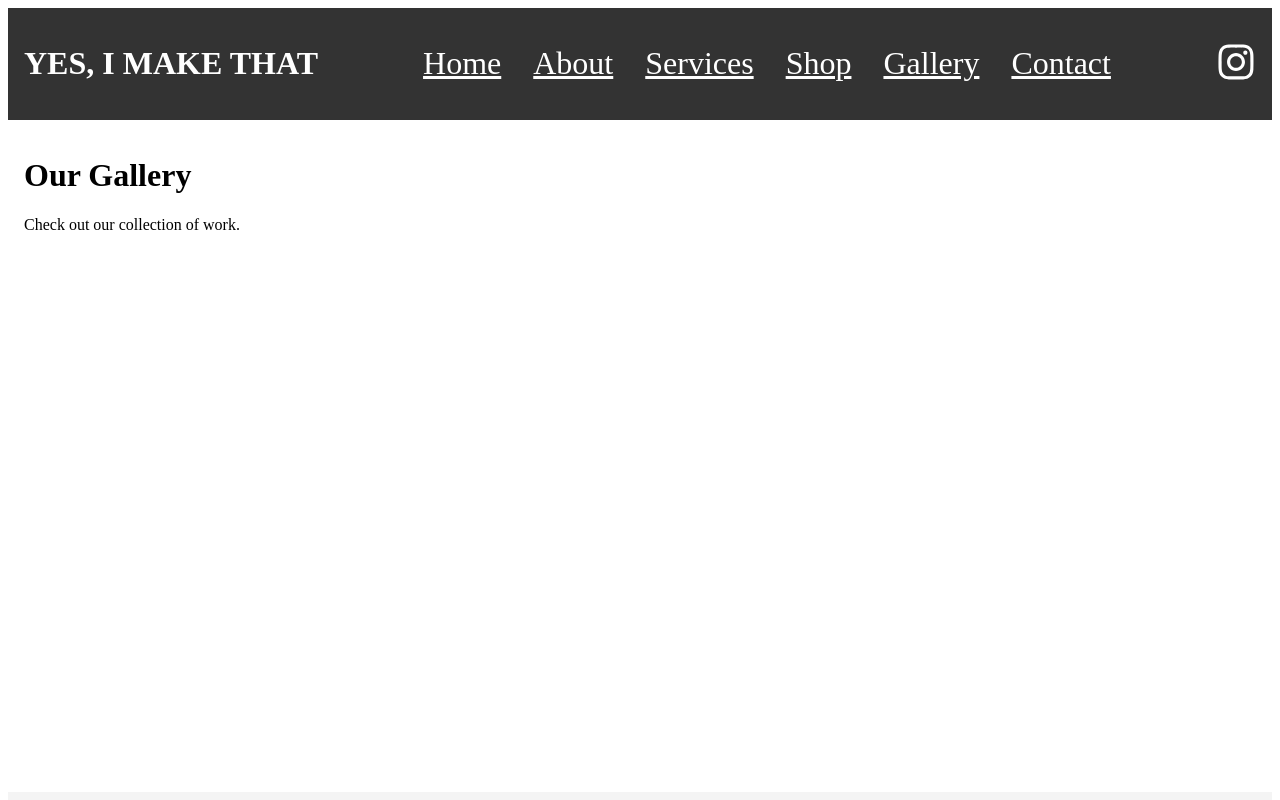
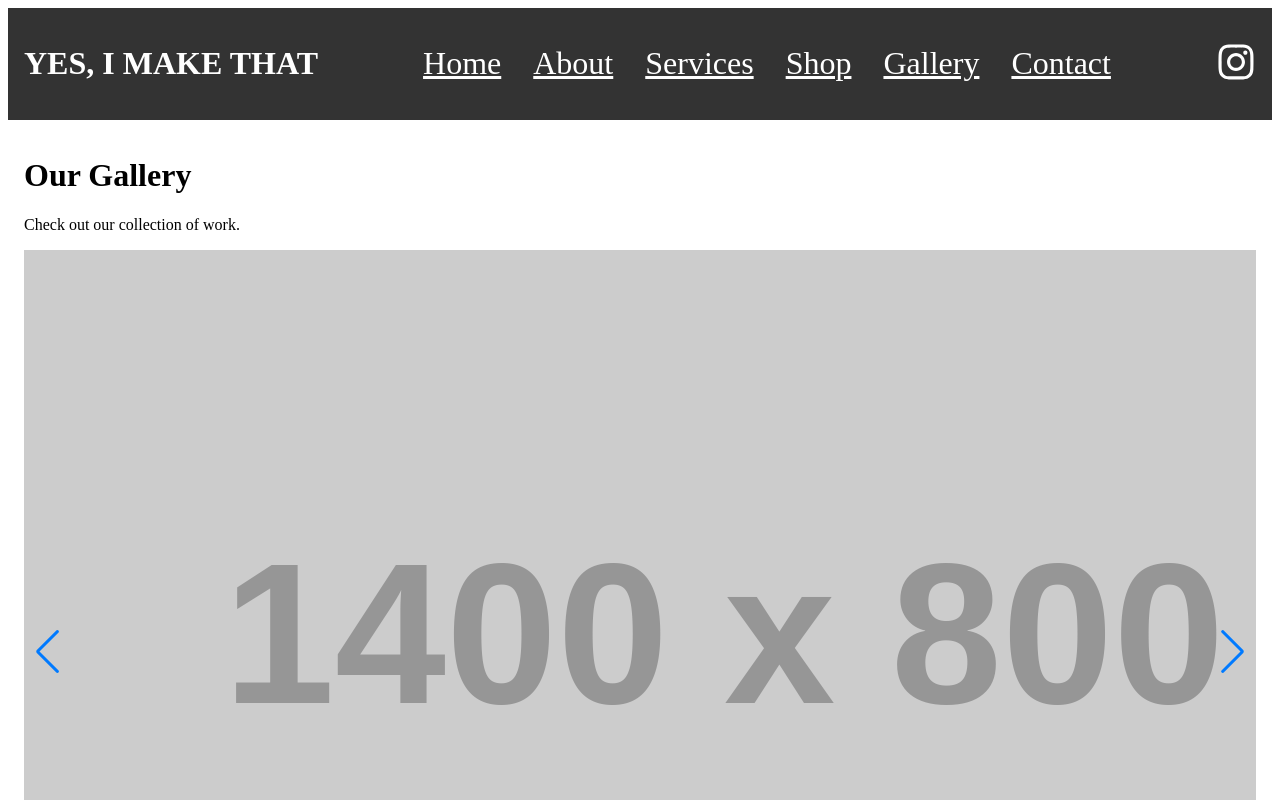
Before and after one commit to HIPgirl95/YesIMakeThat, a Next.js app in the folder yes-i-make-that/: page /gallery in a window 1280 px wide. Shown: the top 800 px of the page. Built offline with nearby package versions, Linux system fonts and the light colour scheme.

Commit message:
Create basic gallery carousel

```diff
--- /dev/null
+++ b/yes-i-make-that/components/galleryCarousel.js
@@ -0,0 +1,32 @@
+"use client";
+
+import { Swiper, SwiperSlide } from "swiper/react";
+import "swiper/css";
+import "swiper/css/navigation";
+
+import { Navigation } from "swiper/modules";
+import Image from "next/image";
+
+const image = "https://placehold.co/1400x800/png";
+
+export default function GalleryCarousel() {
+  return (
+    <Swiper
+      modules={[Navigation]}
+      spaceBetween={20}
+      slidesPerView={1}
+      navigation
+      loop
+    >
+      <SwiperSlide>
+        <Image src={image} alt="Slide 1" width={1400} height={800} />
+      </SwiperSlide>
+      <SwiperSlide>
+        <Image src={image} alt="Slide 2" width={1400} height={800} />
+      </SwiperSlide>
+      <SwiperSlide>
+        <Image src={image} alt="Slide 3" width={1400} height={800} />
+      </SwiperSlide>
+    </Swiper>
+  );
+}
--- a/yes-i-make-that/pages/gallery.js
+++ b/yes-i-make-that/pages/gallery.js
@@ -1,8 +1,11 @@
+import GalleryCarousel from "../components/galleryCarousel";
+
 export default function Gallery() {
   return (
     <div>
       <h1>Our Gallery</h1>
       <p>Check out our collection of work.</p>
+      <GalleryCarousel />
     </div>
   );
 }
```
